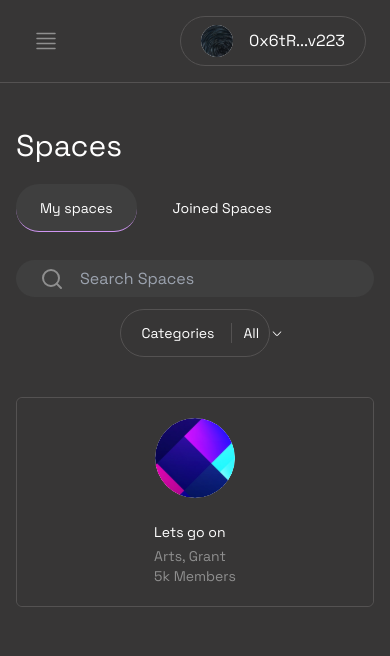
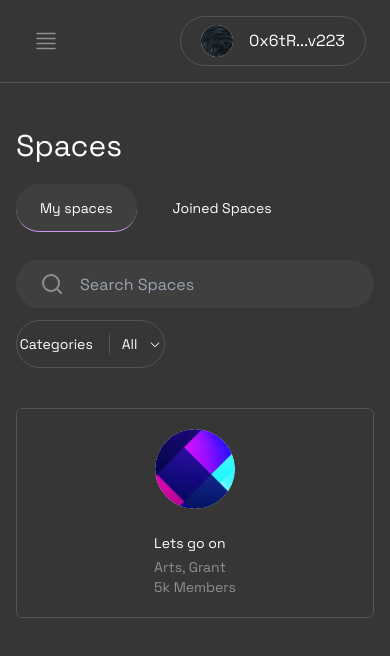
Before and after one commit to PEeGEe21/WaveDAOs, a Next.js app: page /spaces in a window 390 px wide. Shown: the top 656 px of the page. Built offline with nearby package versions, Linux system fonts and the light colour scheme.

Commit message:
modified app's mobile responsiveness

```diff
--- a/pages/spaces/index.js
+++ b/pages/spaces/index.js
@@ -110,8 +110,8 @@ const Spaces = () => {
                                 </TabList>
                             </div>
 
-                        <div className='flex items-center w-full my-3 block lg:hidden justify-evenly gap-3 flex-col lg:flex-row'>
-                            <div className="relative rounded-full flex-1 bg-[#3F3F3F] items-center grow flex h-12 w-full md:8/12">
+                        <div className='flex lg:items-center w-full my-3 block lg:hidden justify-evenly gap-3 flex-col lg:flex-row'>
+                            <div className="relative rounded-full  bg-[#3F3F3F] items-center grow flex h-12 w-full md:8/12">
                                 <div className="absolute inset-y-0 left-0 px-3 flex items-center pointer-events-none h-full">
                                     <span className="text-gray-500 px-3 w-22 h-22">
                                         <img src="/search.svg" className="w-full h-full" />
@@ -127,7 +127,7 @@ const Spaces = () => {
                             </div>
 
                             <div className='relative w-5/12 md:4/12'>
-                                <button className="flex items-center  bg-transparent text-sm border-[#545252] border px-5 py-2 rounded-full h-12 w-full justify-start lg:justify-end" onClick={handleCategoryDropdown}>
+                                <button className="flex items-center  bg-transparent text-sm border-[#545252] border px-5 py-2 rounded-full h-12 w-full justify-center" onClick={handleCategoryDropdown}>
                                     <span  className='h-6 w-6 flex items-center mr-1 hidden sm:block'>
                                         <img src='/educare.svg' className='h-full w-full'/>
                                     </span>
```
